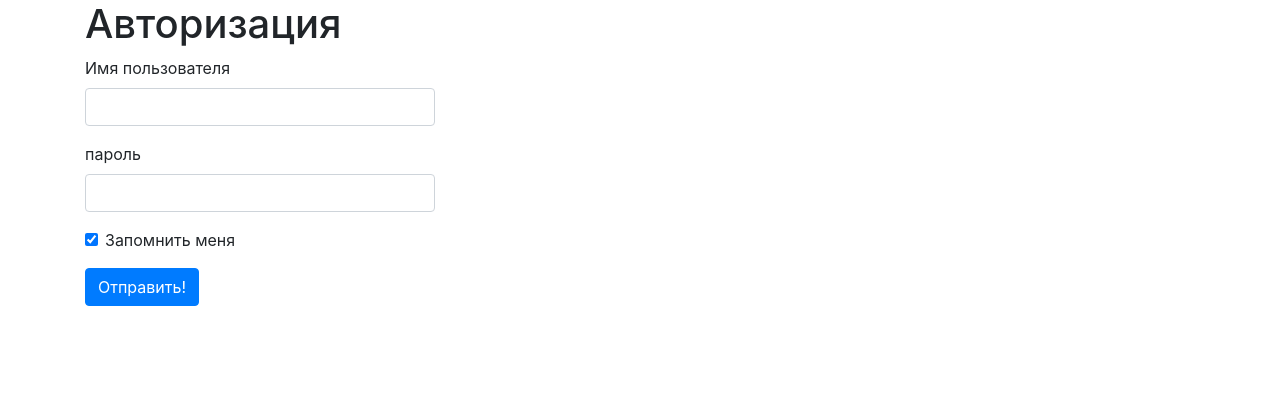
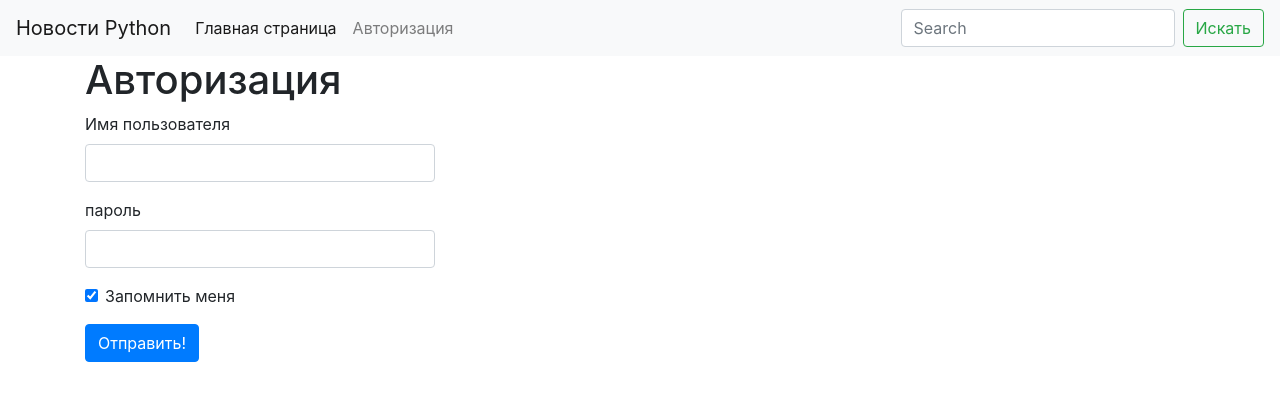
Before and after one commit to KosolapovRE/learn_web, a Flask app: page /users/login in a window 1280 px wide. Shown: the top 401 px of the page. Run offline with Flask 2, Linux system fonts and the light colour scheme; some libraries are stand-ins or nearby versions.

Commit message:
Добавил меню, взял шаблон navbar у bootstrap. Сделал шаблон base и добавил его во все страницы. Создал отдельные папки в templates для admin, index, user. Сделал первый декоратор admin_required для проверки авторизации пользователя на сайте. Создал страничку для админки сайта.

```diff
--- a/webapp/news/views.py
+++ b/webapp/news/views.py
@@ -10,4 +10,4 @@ def index():
     page_title = 'Новости Python'
     weather = weather_by_city(current_app.config['WEATHER_DEFAULT_CITY'])
     news_list = News.query.order_by(News.published.desc()).all()
-    return render_template('index.html', page_title=page_title, weather=weather, news_list=news_list)
+    return render_template('news/index.html', page_title=page_title, weather=weather, news_list=news_list)
--- /dev/null
+++ b/webapp/templates/admin/index.html
@@ -0,0 +1,3 @@
+{% extends "base.html" %}
+
+{% block content %}Контент админки{% endblock %}
--- a/webapp/templates/index.html
+++ b/webapp/templates/base.html
@@ -11,34 +11,10 @@
     <title>{{ page_title }}</title>
   </head>
   <body>
+    {% include "menu.html" %}
     <div class="container">
     <h1>{{ page_title }}</h1>
-        <div class='row'>
-            <div class='col-8'>
-                {% with messages = get_flashed_messages() %}
-                {% if messages %}
-                <div class="alert alert-warning" role="alert">
-                    {% for message in messages %}
-                        {{ message }}<br>
-                    {% endfor %}
-                </div>
-                {% endif %}
-            {% endwith %}
-                <h2></h2>
-                {% for news in news_list %}
-                <h3><a href='{{ news.url }}'>{{ news.title }}</a></h3>
-                <p>{{ news.published.strftime("%B %d, %Y") }}</p>
-                <hr />
-                {% endfor %}
-            </div>
-            <div class='col-4'>
-                <h2>Прогноз погоды</h2>
-                {% if weather %}
-                    {{ weather.temp_C }}, ощущается как {{ weather.FeelsLikeC }}
-                {% else %}
-                    Сервис погоды временно недоступен
-                {% endif %}
-            </div>
+        {% block content %}{% endblock %}
         </div>
     </div>
     <!-- Optional JavaScript -->
--- a/webapp/templates/login.html
+++ /dev/null
@@ -1,56 +0,0 @@
-<!doctype html>
-<html lang="ru">
-  <head>
-    <!-- Required meta tags -->
-    <meta charset="utf-8">
-    <meta name="viewport" content="width=device-width, initial-scale=1, shrink-to-fit=no">
-
-    <!-- Bootstrap CSS -->
-    <link rel="stylesheet" href="https://stackpath.bootstrapcdn.com/bootstrap/4.3.1/css/bootstrap.min.css" integrity="sha384-ggOyR0iXCbMQv3Xipma34MD+dH/1fQ784/j6cY/iJTQUOhcWr7x9JvoRxT2MZw1T" crossorigin="anonymous">
-
-    <title>{{ page_title }}</title>
-  </head>
-  <body>
-    <div class="container">
-    <h1>{{ page_title }}</h1>
-        <div class='row'>
-            <div class='col-4'>
-                {% with messages = get_flashed_messages() %}
-                {% if messages %}
-                <div class="alert alert-warning" role="alert">
-                    {% for message in messages %}
-                        {{ message }}<br>
-                    {% endfor %}
-                </div>
-                {% endif %}
-            {% endwith %}
-              <form action="{{ url_for('user.process_login') }}" method="POST">
-                {{ form.hidden_tag() }}
-                <div class="form-group">
-                  {{ form.username.label }}
-                  {{ form.username() }}
-                </div>
-                <div class="form-group">
-                  {{ form.password.label }}
-                  {{ form.password() }}
-                </div>
-                <div class="form-group form-check">
-                  {{ form.remember_me()}}
-                  {{ form.remember_me.label(class_='form-check-label') }}
-                </div>
-                {{ form.submit() }}
-              </form>
-
-            </div>
-            <div class='col-8'>
-
-            </div>
-        </div>
-    </div>
-    <!-- Optional JavaScript -->
-    <!-- jQuery first, then Popper.js, then Bootstrap JS -->
-    <script src="https://code.jquery.com/jquery-3.3.1.slim.min.js" integrity="sha384-q8i/X+965DzO0rT7abK41JStQIAqVgRVzpbzo5smXKp4YfRvH+8abtTE1Pi6jizo" crossorigin="anonymous"></script>
-    <script src="https://cdnjs.cloudflare.com/ajax/libs/popper.js/1.14.7/umd/popper.min.js" integrity="sha384-UO2eT0CpHqdSJQ6hJty5KVphtPhzWj9WO1clHTMGa3JDZwrnQq4sF86dIHNDz0W1" crossorigin="anonymous"></script>
-    <script src="https://stackpath.bootstrapcdn.com/bootstrap/4.3.1/js/bootstrap.min.js" integrity="sha384-JjSmVgyd0p3pXB1rRibZUAYoIIy6OrQ6VrjIEaFf/nJGzIxFDsf4x0xIM+B07jRM" crossorigin="anonymous"></script>
-  </body>
-</html>
--- /dev/null
+++ b/webapp/templates/menu.html
@@ -0,0 +1,21 @@
+<nav class="navbar navbar-expand-lg navbar-light bg-light">
+    <a class="navbar-brand" href="#">Новости Python</a>
+    <button class="navbar-toggler" type="button" data-toggle="collapse" data-target="#navbarSupportedContent" aria-controls="navbarSupportedContent" aria-expanded="false" aria-label="Toggle navigation">
+      <span class="navbar-toggler-icon"></span>
+    </button>
+
+    <div class="collapse navbar-collapse" id="navbarSupportedContent">
+        <ul class="navbar-nav mr-auto">
+            <li class="nav-item active">
+                <a class="nav-link" href="/">Главная страница <span class="sr-only">(current)</span></a>
+            </li>
+            <li class="nav-item">
+                <a class="nav-link" href="{{ url_for('user.login') }}">Авторизация</a>
+            </li>
+        </ul>
+        <form class="form-inline my-2 my-lg-0">
+            <input class="form-control mr-sm-2" type="search" placeholder="Search" aria-label="Search">
+            <button class="btn btn-outline-success my-2 my-sm-0" type="submit">Искать</button>
+        </form>
+    </div>
+</nav>
--- /dev/null
+++ b/webapp/templates/user/login.html
@@ -0,0 +1,37 @@
+{% extends "base.html" %}
+
+{% block content %}
+        <div class='row'>
+            <div class='col-4'>
+                {% with messages = get_flashed_messages() %}
+                {% if messages %}
+                <div class="alert alert-warning" role="alert">
+                    {% for message in messages %}
+                        {{ message }}<br>
+                    {% endfor %}
+                </div>
+                {% endif %}
+            {% endwith %}
+              <form action="{{ url_for('user.process_login') }}" method="POST">
+                {{ form.hidden_tag() }}
+                <div class="form-group">
+                  {{ form.username.label }}
+                  {{ form.username() }}
+                </div>
+                <div class="form-group">
+                  {{ form.password.label }}
+                  {{ form.password() }}
+                </div>
+                <div class="form-group form-check">
+                  {{ form.remember_me()}}
+                  {{ form.remember_me.label(class_='form-check-label') }}
+                </div>
+                {{ form.submit() }}
+              </form>
+
+            </div>
+            <div class='col-8'>
+
+            </div>
+        </div>
+{% endblock %}
--- a/webapp/user/views.py
+++ b/webapp/user/views.py
@@ -10,10 +10,10 @@ blueprint = Blueprint('user', __name__, url_prefix='/users')
 @blueprint.route('/login')
 def login():
     if current_user.is_authenticated:
-        return redirect(url_for("index"))
+        return redirect(url_for("news.index"))
     page_title = 'Авторизация'
     login_form = LoginForm()
-    return render_template('login.html', page_title=page_title, form=login_form)
+    return render_template('user/login.html', page_title=page_title, form=login_form)
 
 
 @blueprint.route('/process-login', methods=['POST'])
@@ -25,7 +25,7 @@ def process_login():
         if user and user.check_password(form.password.data):
             login_user(user, remember=form.remember_me.data)
             flash('Вы успешно вошли на сайт!')
-            return redirect(url_for('index'))
+            return redirect(url_for('news.index'))
 
     flash('Неправильные имя или пароль!')
     return redirect(url_for('user.login'))
@@ -35,4 +35,4 @@ def process_login():
 def logout():
     logout_user()
     flash('Вы успешно вышли')
-    return redirect(url_for('index'))
+    return redirect(url_for('news.index'))
```
Also changed, not shown: webapp/admin/views.py (+6 -7 lines), webapp/templates/news/index.html (added, +31 -0 lines), webapp/user/decorators.py (added, +19 -0 lines).
